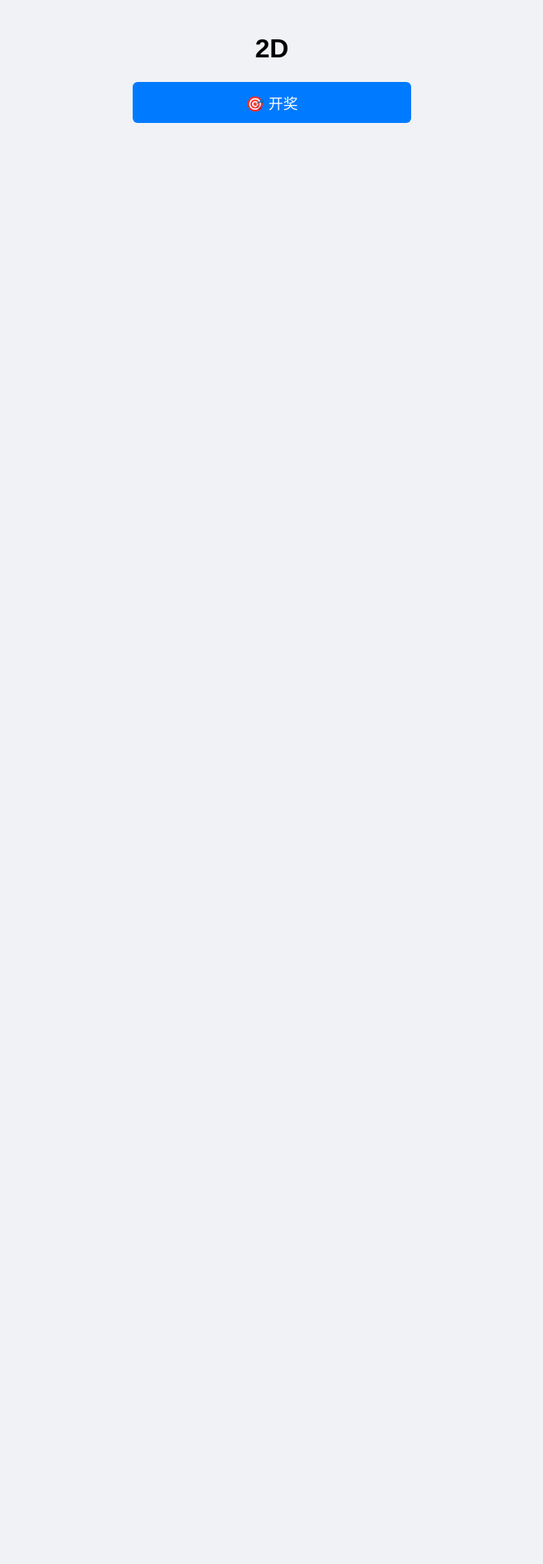
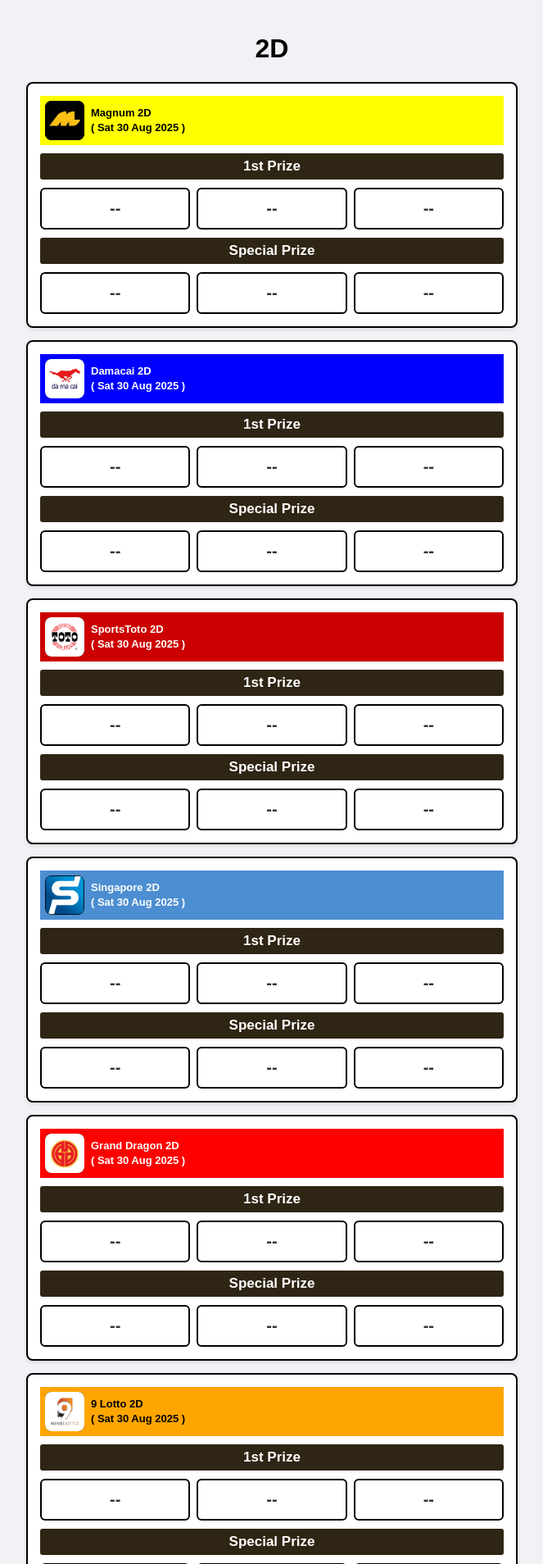
Before and after one commit to boonjun123654/2D_PAGE, a Flask app: page / in a window 1280 px wide. Shown: the top 1908 px of the page at 82% size, without its empty margins (308-971 px from the left). Before the commit the page ends 150 px from the top, so only its background shows below. Run offline with Flask 3, Linux system fonts and the light colour scheme.

Commit message:
Update index.html

```diff
--- a/templates/index.html
+++ b/templates/index.html
@@ -3,14 +3,13 @@
 <head>
   <meta charset="UTF-8" />
   <meta name="viewport" content="width=device-width, initial-scale=1.0"/>
-  <title>2D 开奖系统（Snapshot）</title>
+  <title>2D 开奖系统</title>
   <link rel="stylesheet" href="{{ url_for('static', filename='style.css') }}">
 </head>
 <body>
 <div class="container">
   <h1>2D</h1>
-  <a href="javascript:void(0)" onclick="startDraw()" class="draw-button">🎯 开奖</a>
-
+  <!-- 已去掉“开奖”按钮，按时间自动开始 -->
   <div class="market-area" id="draw-area"></div>
 </div>
 
@@ -21,86 +20,52 @@
 }).replace(',', '');
 
 const markets = [
-  { code: 'M', name: 'Magnum', color: '#ffff00', logo: 'magnum.png' },
-  { code: 'P', name: 'Damacai', color: '#0000ff', logo: 'damacai.png' },
-  { code: 'T', name: 'SportsToto', color: '#cc0000', logo: 'toto.png' },
-  { code: 'S', name: 'Singapore', color: '#4c8ed1', logo: 'singapore.png' },
+  { code: 'M', name: 'Magnum',       color: '#ffff00', logo: 'magnum.png' },
+  { code: 'P', name: 'Damacai',      color: '#0000ff', logo: 'damacai.png' },
+  { code: 'T', name: 'SportsToto',   color: '#cc0000', logo: 'toto.png' },
+  { code: 'S', name: 'Singapore',    color: '#4c8ed1', logo: 'singapore.png' },
   { code: 'H', name: 'Grand Dragon', color: '#ff0000', logo: 'grand_dragon.png' },
-  { code: 'E', name: '9 Lotto', color: '#ffa500', logo: '9lotto.png' },
-  { code: 'B', name: 'Sabah', color: '#e51d20', logo: 'sabah.png' },
-  { code: 'K', name: 'Sandakan', color: '#008835', logo: 'sandakan.png' },
-  { code: 'W', name: 'Sarawak', color: '#00540e', logo: 'sarawak.png' }
+  { code: 'E', name: '9 Lotto',      color: '#ffa500', logo: '9lotto.png' },
+  { code: 'B', name: 'Sabah',        color: '#e51d20', logo: 'sabah.png' },
+  { code: 'K', name: 'Sandakan',     color: '#008835', logo: 'sandakan.png' },
+  { code: 'W', name: 'Sarawak',      color: '#00540e', logo: 'sarawak.png' }
 ];
 
-window.onload = () => {$1
-  // 自动在 09:51~23:51 启动一轮开奖（对接 N_2D）
-  scheduleAutoStart();
-}; color: ${textColor};\">
-        <img src=\"/static/${market.logo}\" alt=\"${market.name}\" class=\"market-logo\">
-        <div class=\"market-title\">
+window.onload = () => {
+  const container = document.getElementById('draw-area');
+  const whiteTextMarkets = ['P', 'T', 'S', 'H', 'B', 'K', 'W'];  // 白字市场
+
+  markets.forEach(market => {
+    const textColor = whiteTextMarkets.includes(market.code) ? 'white' : 'black';
+
+    const box = document.createElement('div');
+    box.className = 'draw-box';
+    box.id = `draw-box-${market.code}`;
+    box.innerHTML = `
+      <div class="market-header" style="background-color: ${market.color}; color: ${textColor};">
+        <img src="/static/${market.logo}" alt="${market.name}" class="market-logo">
+        <div class="market-title">
           <div><strong>${market.name} 2D</strong></div>
           <div>( ${dateStr} )</div>
         </div>
       </div>
-      <div class=\"section-title\">1st Prize</div>
-      <div class=\"result-table\">
-        <div class=\"result-box blank\" id=\"odd-even-${market.code}\">--</div>
-        <div class=\"result-box blank\" id=\"head-${market.code}\">--</div>
-        <div class=\"result-box blank\" id=\"big-small-${market.code}\">--</div>
+      <div class="section-title">1st Prize</div>
+      <div class="result-table">
+        <div class="result-box blank" id="odd-even-${market.code}">--</div>
+        <div class="result-box blank" id="head-${market.code}">--</div>
+        <div class="result-box blank" id="big-small-${market.code}">--</div>
       </div>
-      <div class=\"section-title\">Special Prize</div>
-      <div class=\"result-table\" style=\"grid-template-columns: repeat(3, 1fr);\" id=\"special-${market.code}\">
-        ${Array.from({length: 3}).map((_, i) => `<div class=\"result-box blank\" id=\"special-${market.code}-${i}\">--</div>`).join('')}
+      <div class="section-title">Special Prize</div>
+      <div class="result-table" style="grid-template-columns: repeat(3, 1fr);" id="special-${market.code}">
+        ${Array.from({length: 3}).map((_, i) => `<div class="result-box blank" id="special-${market.code}-${i}">--</div>`).join('')}
       </div>
     `;
     container.appendChild(box);
   });
+
+  // 自动在 09:51~23:51 启动一轮开奖（使用浏览器本地时间）
+  scheduleAutoStart();
 };
-
-function startDraw() {
-  markets.forEach(market => {
-    fetch(`/draw?market=${market.code}`)
-      .then(res => res.json())
-      .then(data => { const headFromServer = data.head ? parseInt(data.head, 10) : null;
-        const nums = ((data.special || data.specials || [])).slice(0, 3).map(n => n.toString().padStart(2, '0'));
-        let i = 0;
-
-        const interval = setInterval(() => {
-          if (i < nums.length) {
-            const el = document.getElementById(`special-${market.code}-${i}`);
-            el.textContent = nums[i];
-            el.classList.remove('blank');
-            i++;
-          } else {
-            clearInterval(interval);
-            setTimeout(() => {
-              const chosen = (headFromServer !== null) ? headFromServer : parseInt(nums[Math.floor(Math.random() * nums.length)]);
-              const headBox = document.getElementById(`head-${market.code}`);
-              headBox.textContent = chosen.toString().padStart(2, '0');
-              headBox.classList.remove('blank');
-
-              const oddEven = document.getElementById(`odd-even-${market.code}`);
-              oddEven.textContent = chosen % 2 === 0 ? '双' : '单';
-              oddEven.classList.remove('blank');
-
-              const bigSmall = document.getElementById(`big-small-${market.code}`);
-              bigSmall.textContent = chosen >= 50 ? '大' : '小';
-              bigSmall.classList.remove('blank');
-
-              for (let j = 0; j < nums.length; j++) {
-                const s = document.getElementById(`special-${market.code}-${j}`);
-                if (s.textContent === chosen.toString().padStart(2, '0')) {
-                  s.textContent = '--';
-                  s.classList.add('blank');
-                  break;
-                }
-              }
-            }, 10000);  // 头奖逻辑延迟
-          }
-        }, 10000);  // 每颗 special 奖号出现间隔（10秒）
-      });
-  });
-}
 
 // 09:51 自动开；9~23 点之外不自动
 function scheduleAutoStart(){
@@ -116,6 +81,74 @@
     if (ms > 0) setTimeout(startDraw, ms);
   }
 }
+
+function startDraw() {
+  markets.forEach(market => {
+    fetch(`/draw?market=${market.code}`)
+      .then(res => res.json())
+      .then(data => {
+        const headFromServer = (data.head != null && data.head !== '') ? parseInt(data.head, 10) : null;
+        const nums = ((data.special || data.specials || [])).slice(0, 3).map(n => n.toString().padStart(2, '0'));
+        let i = 0;
+
+        const interval = setInterval(() => {
+          if (i < nums.length) {
+            const el = document.getElementById(`special-${market.code}-${i}`);
+            el.textContent = nums[i];
+            el.classList.remove('blank');
+            i++;
+          } else {
+            clearInterval(interval);
+            // 3 颗 special 出完后，再等 10 秒显示头奖/单双/大小
+            setTimeout(() => {
+              const chosen = (headFromServer !== null) ? headFromServer
+                : (nums.length ? parseInt(nums[Math.floor(Math.random() * nums.length)], 10) : NaN);
+
+              const headBox = document.getElementById(`head-${market.code}`);
+              const oddEven = document.getElementById(`odd-even-${market.code}`);
+              const bigSmall = document.getElementById(`big-small-${market.code}`);
+
+              if (!Number.isNaN(chosen)) {
+                headBox.textContent = chosen.toString().padStart(2, '0');
+                headBox.classList.remove('blank');
+
+                // 单/双：后端带 parity 则用后端，否则按 head 计算
+                oddEven.textContent = (data.parity && (data.parity === '单' || data.parity === '双'))
+                  ? data.parity
+                  : (chosen % 2 === 0 ? '双' : '单');
+                oddEven.classList.remove('blank');
+
+                // 大/小：后端带 size 则用后端，否则按 head 计算
+                bigSmall.textContent = (data.size && (data.size === '大' || data.size === '小'))
+                  ? data.size
+                  : (chosen >= 50 ? '大' : '小');
+                bigSmall.classList.remove('blank');
+
+                // 若头奖号码与某个 special 相同，则清空该格，保持唯一
+                for (let j = 0; j < nums.length; j++) {
+                  const s = document.getElementById(`special-${market.code}-${j}`);
+                  if (s.textContent === chosen.toString().padStart(2, '0')) {
+                    s.textContent = '--';
+                    s.classList.add('blank');
+                    break;
+                  }
+                }
+              } else {
+                headBox.textContent = 'ERR';
+                headBox.classList.remove('blank');
+              }
+            }, 10000); // 头奖逻辑延迟 10 秒
+          }
+        }, 10000);  // 每颗 special 奖号出现间隔 10 秒
+      })
+      .catch(() => {
+        // 简单失败提示
+        const headBox = document.getElementById(`head-${market.code}`);
+        headBox.textContent = 'ERR';
+        headBox.classList.remove('blank');
+      });
+  });
+}
 </script>
 </body>
 </html>
```
